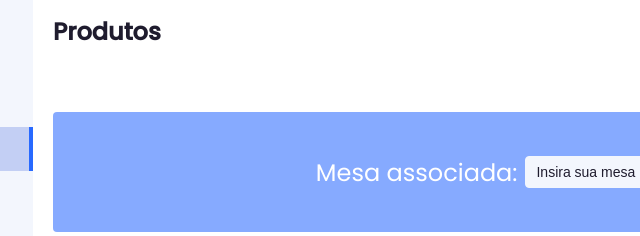
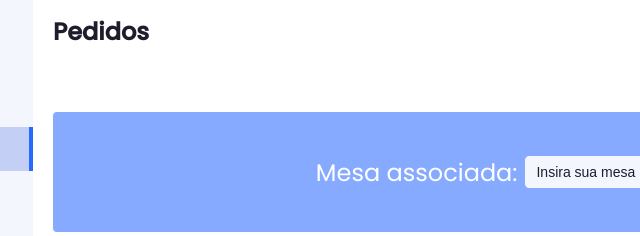
Before and after one commit to EduardoOrthmann/devs2blu-frontend, a plain HTML site: page exercise38/exercise38.html in a window 1280 px wide. Both pictures are taken after a click on the button 1207 px from the left and 80 px from the top of the page. Shown: the top 236 px of the page, 167-807 px from the left. Drawn offline with Linux system fonts and the light colour scheme; no server answers.

Commit message:
add state change behavior of header text

```diff
--- a/exercise38/exercise38.html
+++ b/exercise38/exercise38.html
@@ -160,7 +160,7 @@
       <div class="app-content">
         <!-- CONTENT HEADER -->
         <div class="app-content-header">
-          <h1 class="app-content-headerText">Produtos</h1>
+          <h1 id="headerText" class="app-content-headerText">Produtos</h1>
           <button class="mode-switch" title="Switch Theme">
             <svg
               class="moon"
--- a/exercise38/exercise38.js
+++ b/exercise38/exercise38.js
@@ -15,6 +15,8 @@ document.querySelector('.grid').addEventListener('click', () => {
 
   document.querySelector('#filterButtonWrapper').style.display = '';
   document.querySelector('#searchBar').style.display = '';
+
+  document.querySelector('#headerText').innerText = 'Produtos';
 });
 
 document.querySelector('.list').addEventListener('click', () => {
@@ -29,6 +31,8 @@ document.querySelector('.list').addEventListener('click', () => {
 
   document.querySelector('#filterButtonWrapper').style.display = 'none';
   document.querySelector('#searchBar').style.display = 'none';
+
+  document.querySelector('#headerText').innerText = 'Pedidos';
 });
 
 const modeSwitch = document.querySelector('.mode-switch');
```
